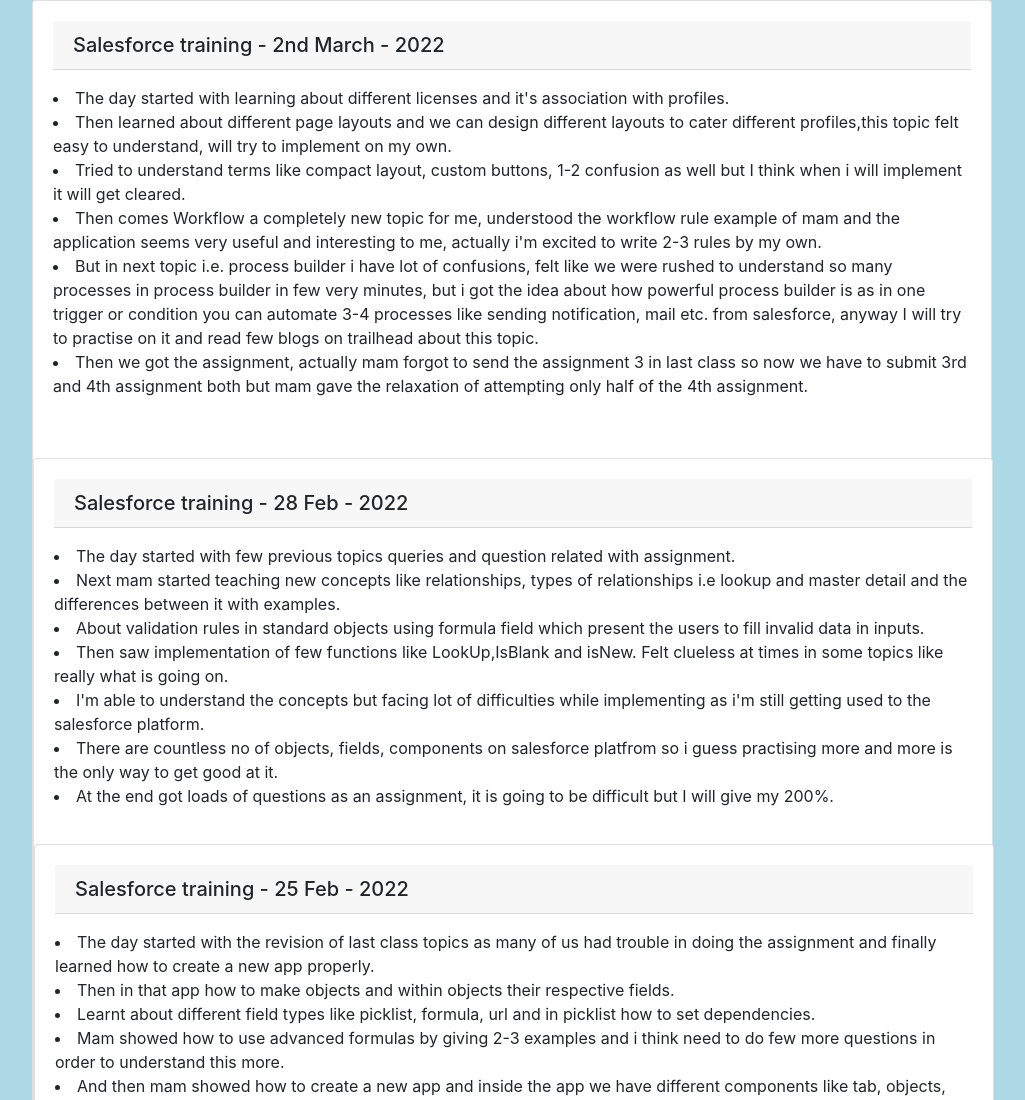
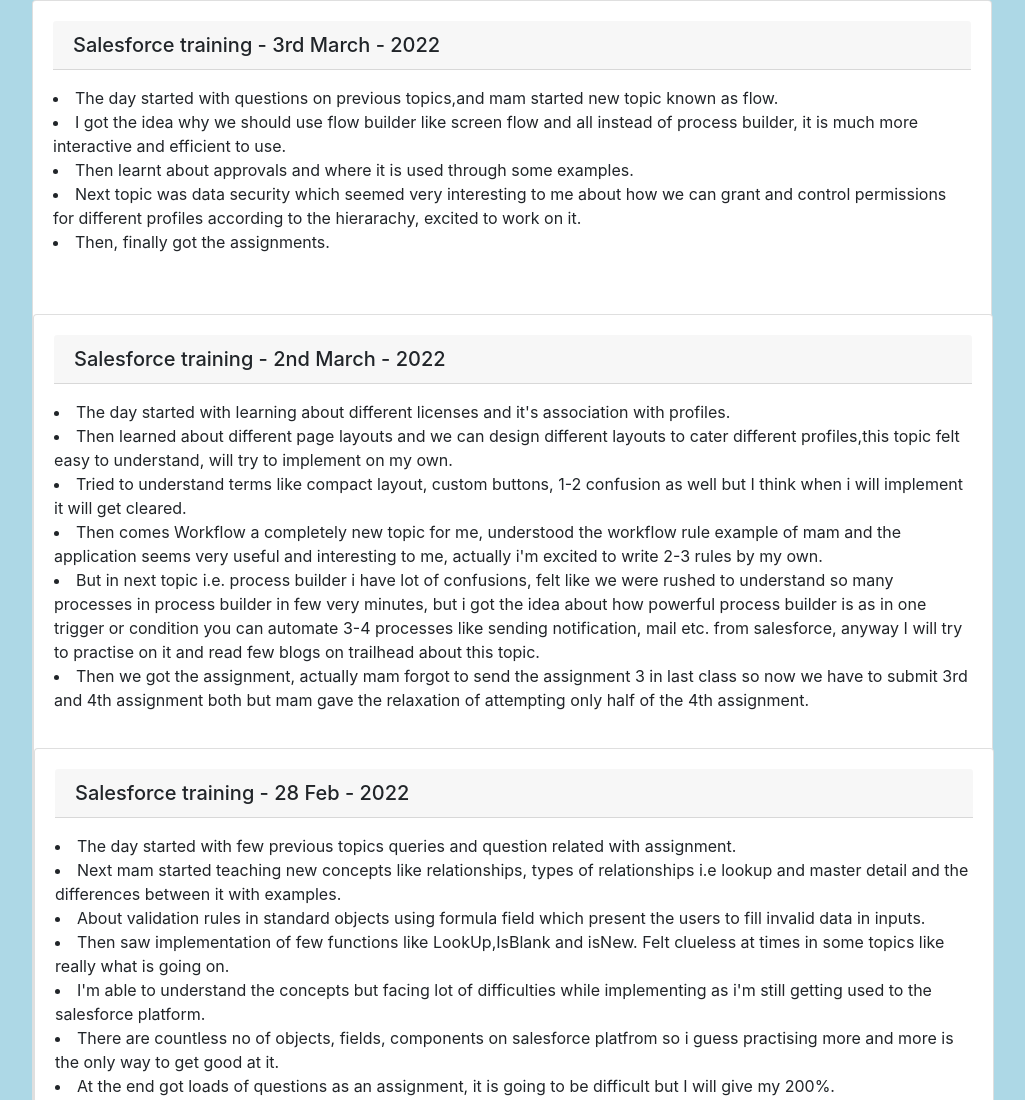
Before and after one commit to Faisal487/faisal487.github.io, a plain HTML site: page journal/journal.html in a window 1280 px wide. Shown: the top 1100 px of the page, without its empty margins (53-1078 px from the left). Drawn offline with nearby package versions, Linux system fonts and the light colour scheme; files that its build step writes are made by us from their sources; files whose address does not match are found by name.

Commit message:
Update journal.html

```diff
--- a/journal/journal.html
+++ b/journal/journal.html
@@ -12,6 +12,18 @@
     <div class="container">
       <div class="card" style="width:60rem">
   <div class="card-body ">
+    <h5 class="card-header">Salesforce training - 3rd March - 2022 </h5>
+    <p class="card-text">
+	<li>The day started with questions on previous topics,and mam started new topic known as flow.</li>
+  <li>I got the idea why we should use flow builder like screen flow and all instead of process builder, it is much more interactive and efficient to use.</li>
+  <li>Then learnt about approvals and where it is used through some examples.</li>
+  <li>Next topic was data security which seemed very interesting to me about how we can grant and control permissions for different profiles according to the hierarachy, excited to work on it.</li>
+  <li>Then, finally got the assignments.</li>
+	</p>
+  </div>
+  <br>
+      <div class="card" style="width:60rem">
+  <div class="card-body ">
     <h5 class="card-header">Salesforce training - 2nd March - 2022 </h5>
     <p class="card-text">
 	<li> The day started with learning about different licenses and it's association with profiles.</li>
@@ -23,7 +35,6 @@
 
 	</p>
   </div>
-  <br>
       <div class="card" style="width:60rem">
   <div class="card-body ">
     <h5 class="card-header">Salesforce training - 28 Feb - 2022 </h5>
```
